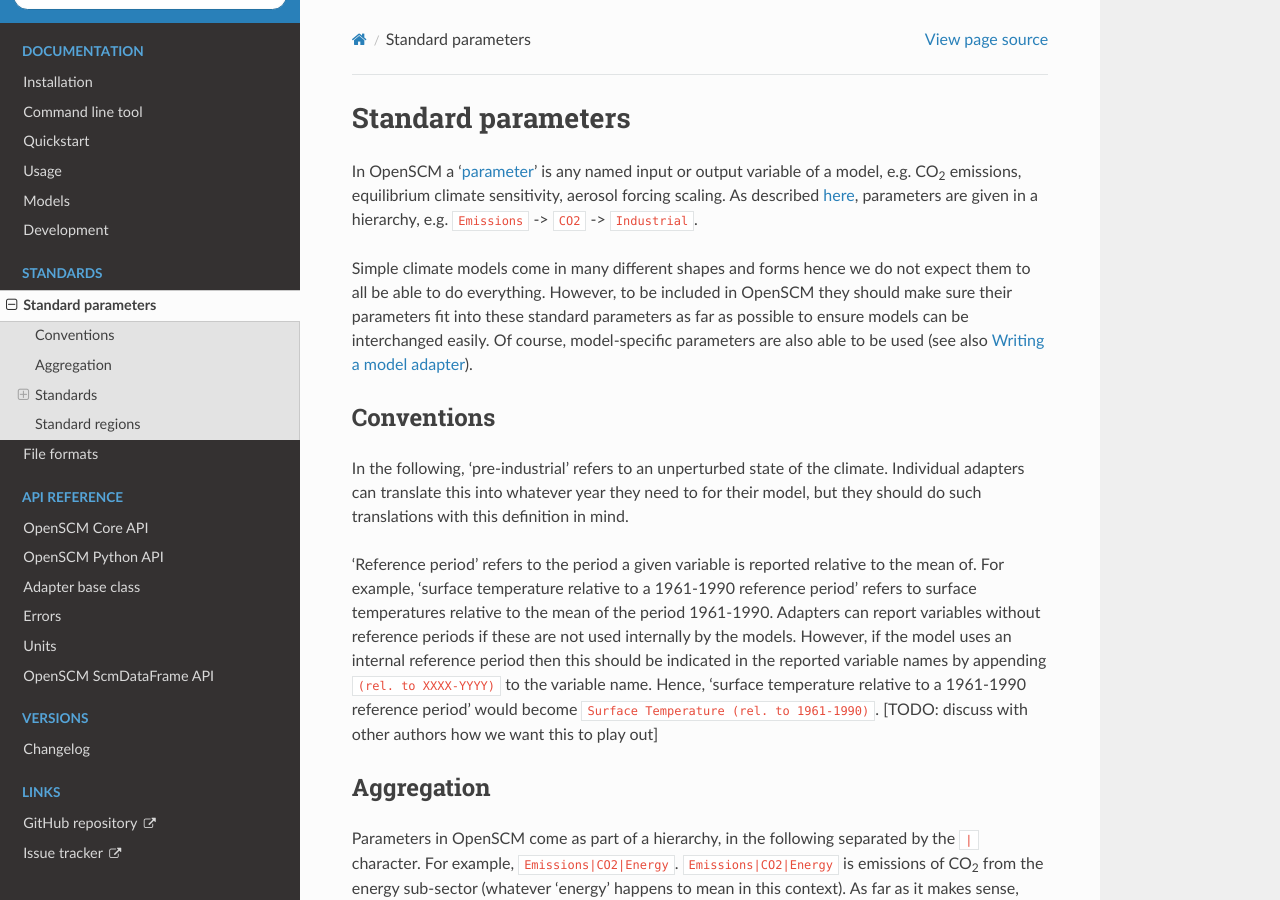
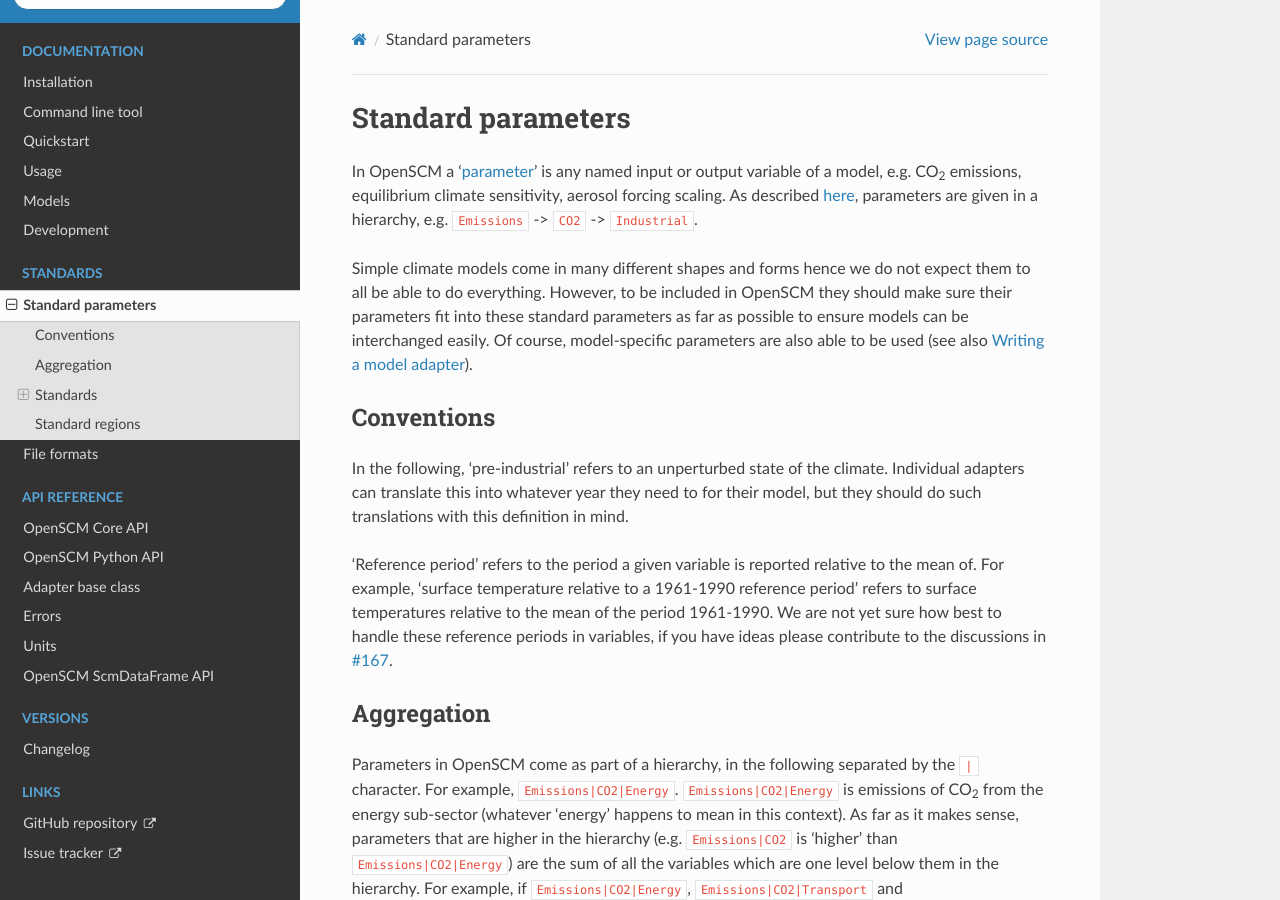
Before and after one commit to openscm/openscm, a Sphinx documentation site: the page built from docs/parameters.rst, in a window 1280 px wide and 900 px high. Built offline with Sphinx 7.4.7 and the Read the Docs theme 2.0.0, drawn with Linux system fonts in a browser that asks for light colours.

Commit message:
Add reference period issue in docs

```diff
--- a/docs/parameters.rst
+++ b/docs/parameters.rst
@@ -28,14 +28,9 @@
 'Reference period' refers to the period a given variable is reported
 relative to the mean of. For example, 'surface temperature relative to
 a 1961-1990 reference period' refers to surface temperatures relative
-to the mean of the period 1961-1990. Adapters can report variables
-without reference periods if these are not used internally by the
-models. However, if the model uses an internal reference period then
-this should be indicated in the reported variable names by appending
-``(rel. to XXXX-YYYY)`` to the variable name. Hence, 'surface
-temperature relative to a 1961-1990 reference period' would become
-``Surface Temperature (rel. to 1961-1990)``. [TODO: discuss with other
-authors how we want this to play out]
+to the mean of the period 1961-1990. We are not yet sure how best to
+handle these reference periods in variables, if you have ideas please
+contribute to the discussions in `#167 <https://github.com/openclimatedata/openscm/issues/167>`_.
 
 
 Aggregation
```
